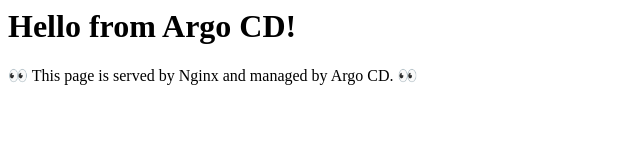
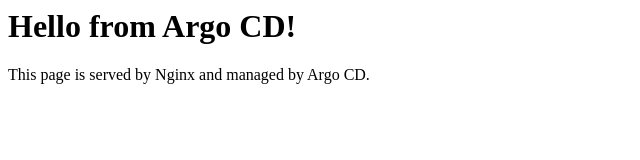
Before and after one commit to douglock-ecmwf/nginx-demo, a plain HTML site: page index.html in a window 1280 px wide. Shown: the whole page, without its empty margins (0-640 px from the left). Drawn offline with Linux system fonts and the light colour scheme.

Commit message:
remove unicode emojis

```diff
--- a/index.html
+++ b/index.html
@@ -2,6 +2,6 @@
 <head><title>Welcome to Argo CD Demo</title></head>
 <body>
 <h1>Hello from Argo CD!</h1>
-<p>👀 This page is served by Nginx and managed by Argo CD. 👀</p>
+<p>This page is served by Nginx and managed by Argo CD.</p>
 </body>
 </html>
```
